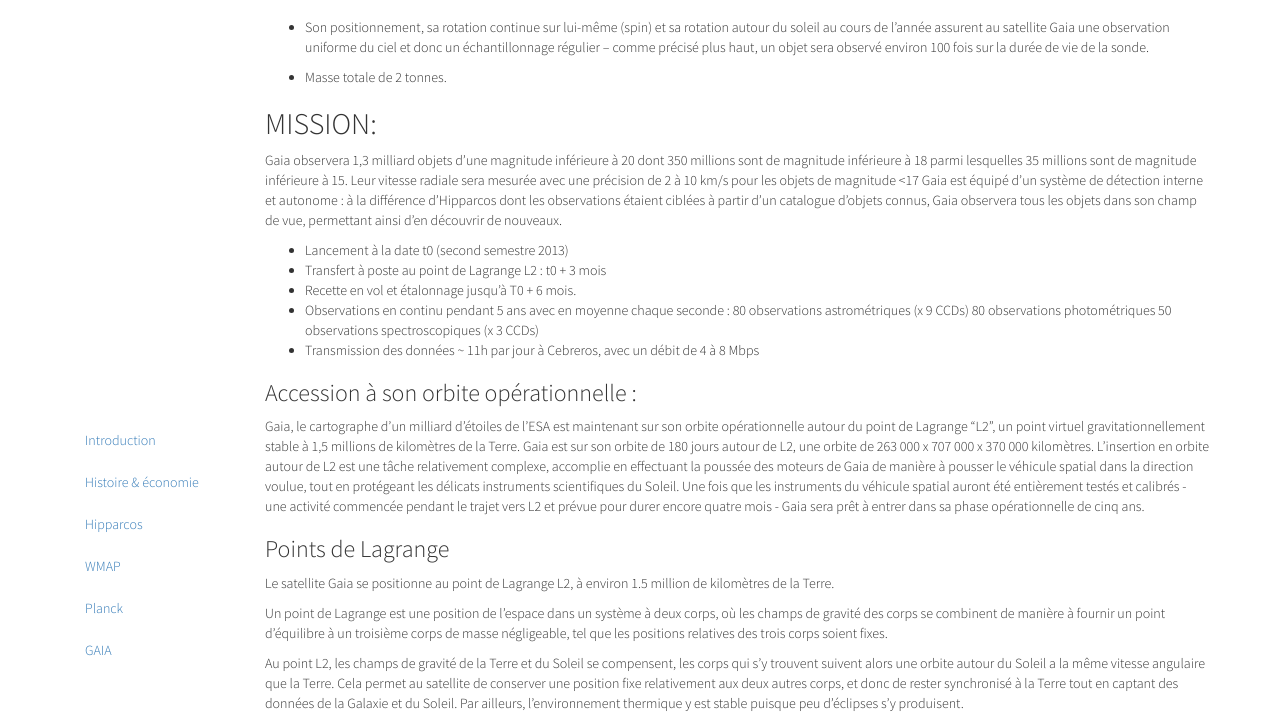
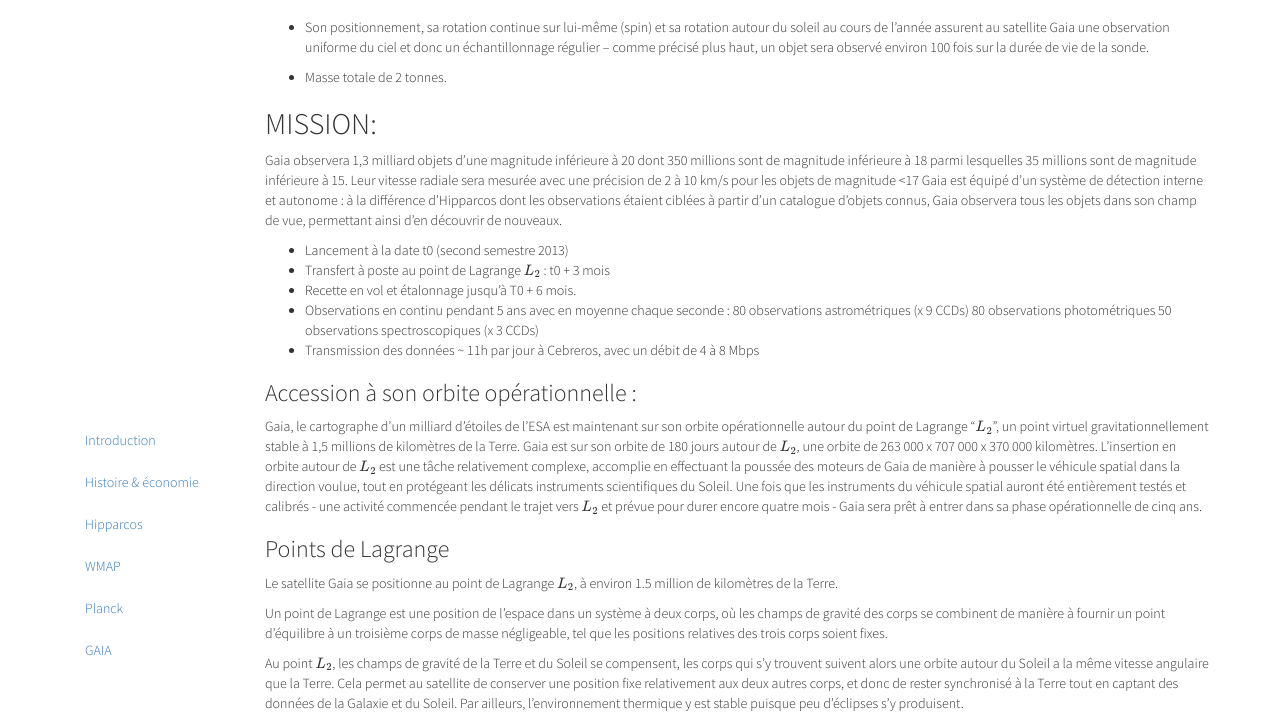
Before and after one commit to eberthaut/satellites, a Jekyll site: the page built from gaia.md, in a window 1280 px wide and 1400 px high, scrolled down 4346 px. Shown: the top 721 px of the window. Built offline with Jekyll 4.4.1, drawn with Linux system fonts in a browser that asks for light colours; nearby versions of some CDN libraries; Markdown is read by kramdown in place of the engine named in the settings; formulas are drawn with MathJax 3; comment, search, counter and statistics services are not loaded; some of the changed text lies outside the part shown; grey boxes are pictures that could not be loaded.

Commit message:
Formules

```diff
--- a/gaia.md
+++ b/gaia.md
@@ -109,7 +109,7 @@
 Gaia observera 1,3 milliard objets d'une magnitude inférieure à 20 dont 350 millions sont de magnitude inférieure à 18 parmi lesquelles 35 millions sont de magnitude inférieure à 15.
 Leur vitesse radiale sera mesurée avec une précision de 2 à 10 km/s pour les objets de magnitude <17 Gaia est équipé d'un système de détection interne et autonome : à la différence d'Hipparcos dont les observations étaient ciblées à partir d'un catalogue d'objets connus, Gaia observera tous les objets dans son champ de vue, permettant ainsi d'en découvrir de nouveaux.
 - Lancement à la date t0 (second semestre 2013)
-- Transfert à poste au point de Lagrange L2 : t0 + 3 mois
+- Transfert à poste au point de Lagrange \\(L_2\\) : t0 + 3 mois
 - Recette en vol et étalonnage jusqu'à T0 + 6 mois.
 - Observations en continu pendant 5 ans avec en moyenne chaque seconde :
                 80 observations astrométriques (x 9 CCDs)
@@ -119,17 +119,17 @@
 
 ### Accession à son orbite opérationnelle :
 
-Gaia, le cartographe d'un milliard d'étoiles de l'ESA est maintenant sur son orbite opérationnelle autour du point de Lagrange "L2", un point virtuel gravitationnellement stable à 1,5 millions de kilomètres de la Terre. Gaia est sur son orbite de 180 jours autour de L2, une orbite de 263 000 x 707 000 x 370 000 kilomètres.
-L'insertion en orbite autour de L2 est une tâche relativement complexe, accomplie en effectuant la poussée des moteurs de Gaia de manière à pousser le véhicule spatial dans la direction voulue, tout en protégeant les délicats instruments scientifiques du Soleil.
-Une fois que les instruments du véhicule spatial auront été entièrement testés et calibrés - une activité commencée pendant le trajet vers L2 et prévue pour durer encore quatre mois - Gaia sera prêt à entrer dans sa phase opérationnelle de cinq ans.
+Gaia, le cartographe d'un milliard d'étoiles de l'ESA est maintenant sur son orbite opérationnelle autour du point de Lagrange "\\(L_2\\)", un point virtuel gravitationnellement stable à 1,5 millions de kilomètres de la Terre. Gaia est sur son orbite de 180 jours autour de \\(L_2\\), une orbite de 263 000 x 707 000 x 370 000 kilomètres.
+L'insertion en orbite autour de \\(L_2\\) est une tâche relativement complexe, accomplie en effectuant la poussée des moteurs de Gaia de manière à pousser le véhicule spatial dans la direction voulue, tout en protégeant les délicats instruments scientifiques du Soleil.
+Une fois que les instruments du véhicule spatial auront été entièrement testés et calibrés - une activité commencée pendant le trajet vers \\(L_2\\) et prévue pour durer encore quatre mois - Gaia sera prêt à entrer dans sa phase opérationnelle de cinq ans.
 
 ### Points de Lagrange
 
-Le satellite Gaia se positionne au point de Lagrange L2, à environ 1.5 million de kilomètres de la Terre.
+Le satellite Gaia se positionne au point de Lagrange \\(L_2\\), à environ 1.5 million de kilomètres de la Terre.
 
 Un point de Lagrange est une position de l'espace dans un système à deux corps, où les champs de gravité des corps se combinent de manière à fournir un point d'équilibre à un troisième corps de masse négligeable, tel que les positions relatives des trois corps soient fixes.
 
-Au point L2, les champs de gravité de la Terre et du Soleil se compensent, les corps qui s'y trouvent suivent alors une orbite autour du Soleil a la même vitesse angulaire que la Terre. Cela permet au satellite de conserver une position fixe relativement aux deux autres corps, et donc de rester synchronisé à la Terre tout en captant des données de la Galaxie et du Soleil. Par ailleurs, l'environnement thermique y est stable puisque peu d'éclipses s'y produisent.
+Au point \\(L_2\\), les champs de gravité de la Terre et du Soleil se compensent, les corps qui s'y trouvent suivent alors une orbite autour du Soleil a la même vitesse angulaire que la Terre. Cela permet au satellite de conserver une position fixe relativement aux deux autres corps, et donc de rester synchronisé à la Terre tout en captant des données de la Galaxie et du Soleil. Par ailleurs, l'environnement thermique y est stable puisque peu d'éclipses s'y produisent.
 
 <iframe width="560" height="315" src="//www.youtube.com/embed/z52WWLE8bBo" frameborder="0" allowfullscreen></iframe>
 
@@ -137,8 +137,8 @@
 
 #### Application du point de Lagrange entre le Soleil et la Terre
 
-Les points L1 et L2 sont situés à proximité de la Terre, le point L3 est symétrique de la Terre par rapport au Soleil, et les points L4 et L5 sont aux sommets de triangles équilatéraux ayant le segment Soleil-Terre pour base.
-Malgré ce que pourrait laisser penser la figure, les orbites autour de L4 et L5 sont stables, et les trois autres instables, à cause de la force de Coriolis, ce qui implique que ces derniers sont contraints à observer une trajectoire circulaire autour du point de Lagrange.
+Les points \\(L_1\\) et \\(L_2\\) sont situés à proximité de la Terre, le point \\(L_3\\) est symétrique de la Terre par rapport au Soleil, et les points \\(L_4\\) et \\(L_5\\) sont aux sommets de triangles équilatéraux ayant le segment Soleil-Terre pour base.
+Malgré ce que pourrait laisser penser la figure, les orbites autour de \\(L_4\\) et \\(L_5\\) sont stables, et les trois autres instables, à cause de la force de Coriolis, ce qui implique que ces derniers sont contraints à observer une trajectoire circulaire autour du point de Lagrange.
 
 ![Point de Lagrange](images/gaia_lagrange.jpg)
 
@@ -193,20 +193,27 @@
 
 D’après les équations ci-dessus:
 
-$$TODO$$
+$$F_s = \frac{GM\mu}{(R-r)^2}$$
+
+$$F_t = \frac{Gm\mu}{r^2}$$
+
+$$F_c = \frac{\mu V^2}{(R-r)}$$
 
 et
 
-$$TODO$$
+$$VT = 2\pi(R-r)$$
 
 Nous avons donc en simplifiant :
 
-$$TODO$$
+$$\frac{GM}{(R-r)^3} - \frac{Gm}{R^2(R-r)} = \frac{4\pi ^2}{T^2}$$
 
 Or, en ce point la période de rotation autour du soleil T est ÉGALE  à celle de la Terre (1 an) puisque le point est fixe par rapport à celle-ci. Mais si on considère la Terre seule, elle est en équilibre entre l'attraction solaire et la force centrifuge de la terre sur son orbite, on peut donc écrire, si T est aussi la période de rotation de la terre (1 an) :
 
+$$\frac{GMm}{R^2} = \frac{mV_r^2}{R} = \frac{m4\pi^2R^2}{RT^2}$$
 
 En remplaçant dans la formule plus haut :
+
+$$\frac{GM}{(R-r)^3}-\frac{Gm}{R^2(R-r)}=\frac{GM}{R^3}$$
 
 Pour simplifier, on pose : \\(y = \frac{m}{M}\\) (très petit) et \\(z = \frac{r}{R}\\) (petit)
 
@@ -220,9 +227,9 @@
 
 ##### Dans le cas du système Terre-Soleil
 
-Le soleil est 330.000 fois plus lourd que la Terre ($\frac{m}{M} = 3.10^{-6}$), on en déduit que le rapport $\frac{r}{R}$ vaut approximativement $1%$. Donc la distance entre le point de Lagrange $L_1$ et la terre est égale à $1%$ de la distance Terre-Soleil soit  $r = 1,5 MKm$ de la Terre.
+Le soleil est 330.000 fois plus lourd que la Terre (\\(\frac{m}{M} = 3.10^{-6}\\)), on en déduit que le rapport \\(\frac{r}{R}\\) vaut approximativement 1%. Donc la distance entre le point de Lagrange \\(L_1\\) et la terre est égale à 1% de la distance Terre-Soleil soit  \\(r = 1,5 MKm\\) de la Terre.
 
-On pourrait aussi calculer la distance de $L_2$ (où $F_s = F_t + F_c$) qui est symétrique par rapport à $m$ (la Terre) donc aussi à $1,5 Mkm$ de celle-ci.
+On pourrait aussi calculer la distance de \\(L\_2\\) (où \\(F\_s = F\_t + F\_c\\)) qui est symétrique par rapport à \\(m\\) (la Terre) donc aussi à \\(1,5 Mkm\\) de celle-ci.
 
 ### Un exemple d'observation: l'amas stellaire NGC 1818
 
```
Also changed, not shown: other parts of gaia.md (+1 -1 lines).
